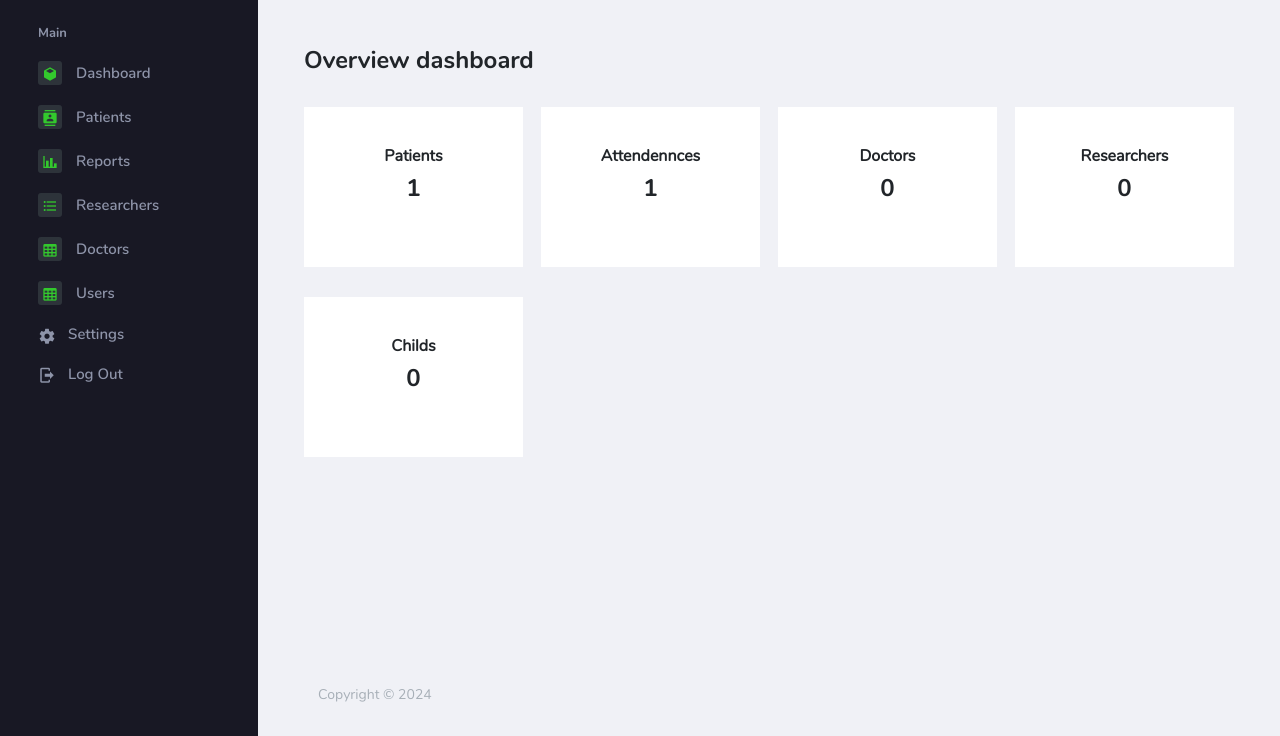
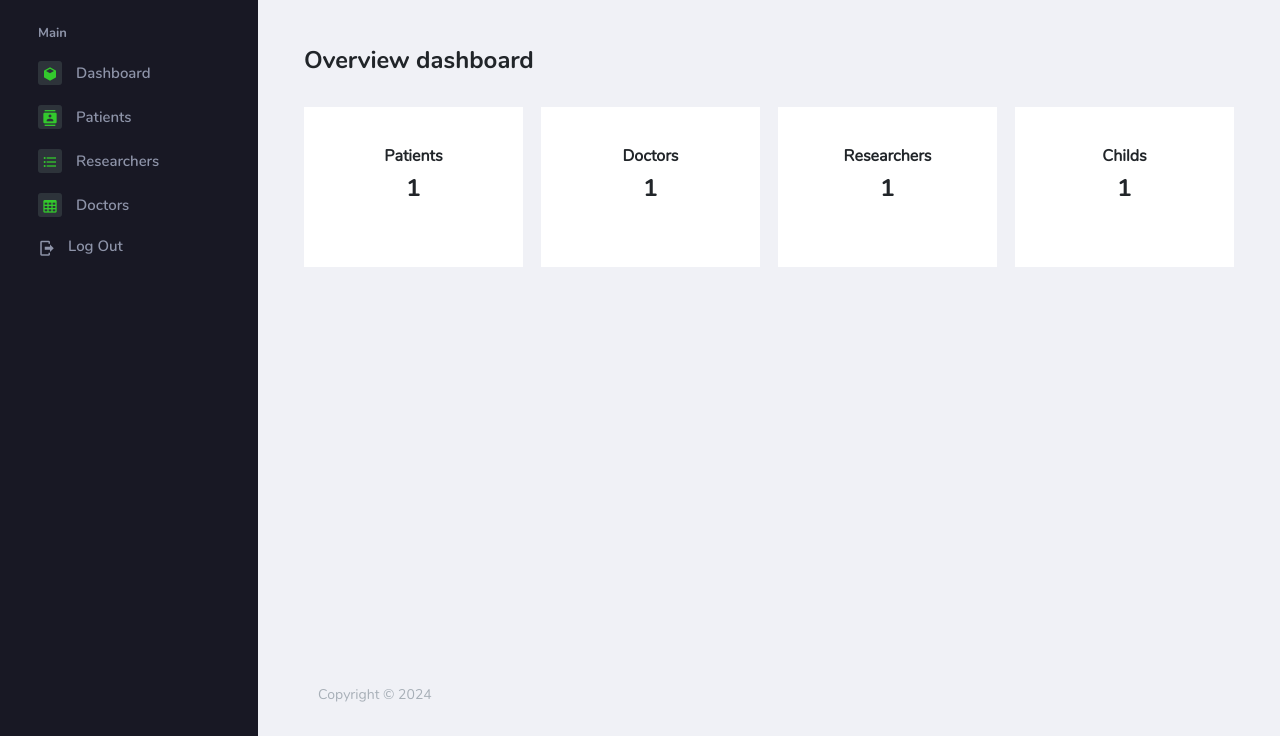
Before and after one commit to hassanyange/digitization-clinical-card-system, a Django app: page / in a window 1280 px wide. Shown: the part 64-800 px from the top of the page. Run offline with Django 5.2, Linux system fonts and the light colour scheme; a user stored in the database is signed in; tables that the repository leaves empty hold one stand-in row (values such as "Sample post"); some libraries are stand-ins or nearby versions.

Commit message:
hermes@mailinator.com

```diff
--- a/main/models.py
+++ b/main/models.py
@@ -1,4 +1,5 @@
 from django.db import models
+from django.contrib.auth.models import User
 
 gender_choices = (("MALE", "MALE"), ("FEMALE", "FEMALE"))
 height_choices = (("UP TO 150", "UP TO 150"), ("BELOW 150", "BELOW 150"))
@@ -15,6 +16,7 @@ class Role(models.Model):
         return self.name
 
 class Doctor(models.Model):
+    user = models.ForeignKey(User, null=True, blank=True, on_delete=models.CASCADE)
     name = models.CharField(max_length=50)
     email = models.EmailField(max_length=200, blank=True, null=True)
     phone_number = models.CharField(max_length=200, blank=True, null=True)
@@ -30,6 +32,7 @@ class Doctor(models.Model):
 
 
 class Researcher(models.Model):
+    user = models.ForeignKey(User, null=True, blank=True, on_delete=models.CASCADE)
     name = models.CharField(max_length=50)
     email = models.EmailField(max_length=200, blank=True, null=True)
     phone_number = models.CharField(max_length=200, blank=True, null=True)
@@ -42,6 +45,7 @@ class Researcher(models.Model):
         return self.name
 
 class Patient(models.Model):
+    user = models.ForeignKey(User, null=True, blank=True, on_delete=models.CASCADE)
     registration_number = models.CharField(max_length=15)
     full_name = models.CharField(max_length=50)
     age = models.IntegerField()
--- a/main/views.py
+++ b/main/views.py
@@ -16,11 +16,15 @@ def home(request):
     total_doctors = Doctor.objects.count()
     # total_researchers = Researcher.objects.count()
     total_users = User.objects.count()
+    total_researchers = Researcher.objects.count()
+    totol_childs = Pregnancy.objects.count()
 
     context = {
         'total_patients': total_patients,
         'total_doctors': total_doctors,
         'total_users': total_users,
+        'total_researchers':total_researchers,
+        'totol_childs':totol_childs,
     }
 
     return render(request, 'index.html', context)
@@ -83,8 +87,20 @@ def patients(request):
     form = PatientForm()
     if request.method == 'POST':
         form = PatientForm(request.POST)
+        username = request.POST.get('email')
+        password = request.POST.get('password')
+        if User.objects.filter(username=username).exists():
+            messages.error(request, 'User already exists')
+            return redirect(patients)
+
+        user  = User.objects.create_user(username=username, email=username, password=password)
+        user.save()
+
+
         if form.is_valid():
-            form.save()
+            data = form.save(commit=False)
+            data.user = user
+            data.save()
             messages.success(request, 'Patient added successfully')
             return redirect(patients)
     context = {'patients': patients_list, 'form': form}
@@ -166,6 +182,7 @@ def doctors(request):
 
 def researchers(request):
     researchers_list = Researcher.objects.all()
+    print(researchers_list)
     form = ResearcherForm()
 
     if request.method == 'POST':
--- a/templates/index.html
+++ b/templates/index.html
@@ -57,21 +57,12 @@
                           </div>
                         </div>
                       </div>
-                      <div class="col-xl-3 col-lg-6 col-sm-6 grid-margin ">
-                        <div class="card">
-                          <div class="card-body text-center">
-                            <h5 class="mb-2 text-dark font-weight-normal">Attendennces</h5>
-                            <h2 class="mb-4 text-dark font-weight-bold">{{total_users}}</h2>
-
-                          </div>
-                        </div>
-                      </div>
 
                       <div class="col-xl-3  col-lg-6 col-sm-6 grid-margin ">
                         <div class="card">
                           <div class="card-body text-center">
                             <h5 class="mb-2 text-dark font-weight-normal">Doctors</h5>
-                            <h2 class="mb-4 text-dark font-weight-bold">0</h2>
+                            <h2 class="mb-4 text-dark font-weight-bold">{{total_doctors}}</h2>
 
                           </div>
                         </div>
@@ -80,7 +71,7 @@
                         <div class="card">
                           <div class="card-body text-center">
                             <h5 class="mb-2 text-dark font-weight-normal">Researchers</h5>
-                            <h2 class="mb-4 text-dark font-weight-bold">0</h2>
+                            <h2 class="mb-4 text-dark font-weight-bold">{{total_researchers}}</h2>
 
                           </div>
                         </div>
@@ -89,7 +80,7 @@
                         <div class="card">
                           <div class="card-body text-center">
                             <h5 class="mb-2 text-dark font-weight-normal">Childs</h5>
-                            <h2 class="mb-4 text-dark font-weight-bold">0</h2>
+                            <h2 class="mb-4 text-dark font-weight-bold">{{totol_childs}}</h2>
 
                           </div>
                         </div>
--- a/templates/researchers.html
+++ b/templates/researchers.html
@@ -48,7 +48,7 @@
                             </tr>
                         </thead>
                         <tbody>
-                            {% for doctor in doctors %}
+                            {% for researcher in researchers %}
                             <tr>
                                 <td>{{ researcher.name }}</td>
                                 <td>{{ researcher.email }}</td>
--- a/templates/snippets/sidebar.html
+++ b/templates/snippets/sidebar.html
@@ -15,12 +15,12 @@
         <span class="menu-title">Patients</span>
       </a>
     </li>
-    <li class="nav-item">
+    {% comment %} <li class="nav-item">
       <a class="nav-link" href="">
         <span class="icon-bg"><i class="mdi mdi-chart-bar menu-icon"></i></span>
         <span class="menu-title">Reports</span>
       </a>
-    </li>
+    </li> {% endcomment %}
     <li class="nav-item">
       <a class="nav-link" href=" {% url 'researchers' %} ">
         <span class="icon-bg"
@@ -39,23 +39,23 @@
       </a>
     </li>
 
-    <li class="nav-item">
+    {% comment %} <li class="nav-item">
       <a class="nav-link" href="">
         <span class="icon-bg"
           ><i class="mdi mdi-table-large menu-icon"></i
         ></span>
         <span class="menu-title">Users</span>
       </a>
-    </li>
+    </li> {% endcomment %}
 
-    <li class="nav-item sidebar-user-actions">
+    {% comment %} <li class="nav-item sidebar-user-actions">
       <div class="sidebar-user-menu">
         <a href="#" class="nav-link"
           ><i class="mdi mdi-settings menu-icon"></i>
           <span class="menu-title">Settings</span>
         </a>
       </div>
-    </li>
+    </li> {% endcomment %}
 
     <li class="nav-item sidebar-user-actions">
       <div class="sidebar-user-menu">
```
Also changed, not shown: main/migrations/0009_doctor_user_patient_user_researcher_user.py (added).
